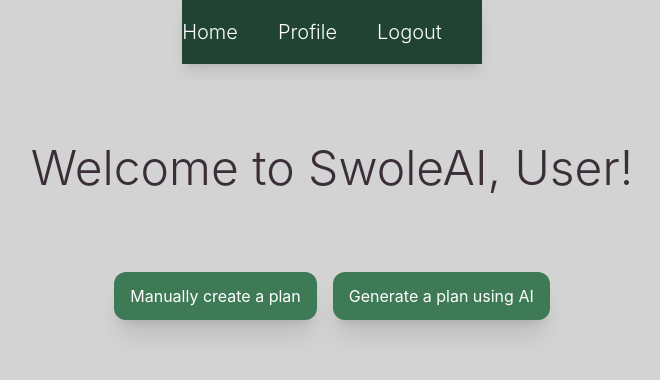
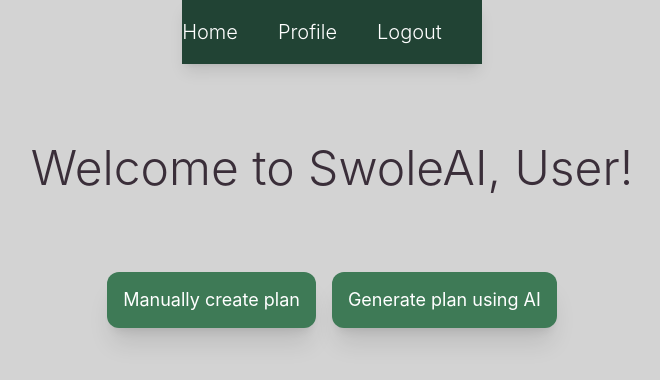
Before and after one commit to jbrijs/swole-ai, a React (Vite) app in the folder client/: page / in a window 1280 px wide. Shown: the top 380 px of the page, without its empty margins (308-968 px from the left). Built offline with nearby package versions, Linux system fonts and the light colour scheme; no server answers.

Commit message:
modified button height

```diff
--- a/client/src/Home.jsx
+++ b/client/src/Home.jsx
@@ -202,21 +202,21 @@ function Home() {
                   <div className="flex gap-3 sm:gap-6 w-full items-center">
                     {editable ? (
                       <button
-                        className="h-10 sm:h-12 text-xs sm:text-lg xl:text-xl bg-button rounded-xl  px-2 sm:px-4 md:px-6 xl:px-8 text-white shadow-md hover:bg-button_hover transition ease-in duration-150 shadow-xl"
+                        className="h-12 sm:h-14 text-xs sm:text-lg xl:text-xl bg-button rounded-xl  px-2 sm:px-4 md:px-6 xl:px-8 text-white shadow-md hover:bg-button_hover transition ease-in duration-150 shadow-xl"
                         onClick={editPlan}
                       >
                         Save Plan
                       </button>
                     ) : (
                       <button
-                        className="h-10 sm:h-12 text-xs sm:text-lg xl:text-xl bg-button rounded-xl  px-2 sm:px-4 md:px-6 xl:px-8 text-white shadow-md hover:bg-button_hover transition ease-in duration-150 shadow-xl"
+                        className="h-12 sm:h-14 text-xs sm:text-lg xl:text-xl bg-button rounded-xl  px-2 sm:px-4 md:px-6 xl:px-8 text-white shadow-md hover:bg-button_hover transition ease-in duration-150 shadow-xl"
                         onClick={() => setEditable(true)}
                       >
                         Edit plan
                       </button>
                     )}
                     <button
-                      className="h-10 sm:h-12 text-xs sm:text-lg xl:text-xl bg-button rounded-xl  px-2 sm:px-4 md:px-6 xl:px-8 text-white shadow-md hover:bg-button_hover transition ease-in duration-150 shadow-xl"
+                      className="h-12 sm:h-14 text-xs sm:text-lg xl:text-xl bg-button rounded-xl  px-2 sm:px-4 md:px-6 xl:px-8 text-white shadow-md hover:bg-button_hover transition ease-in duration-150 shadow-xl"
                       onClick={handleDeleteButton}
                     >
                       Delete Plan
@@ -227,16 +227,16 @@ function Home() {
                 {!userPlan && (
                   <div className="flex items-center justify-center w-full gap-4">
                     <button
-                      className="h-12 bg-button rounded-xl px-4 text-white shadow-md hover:bg-button_hover transition ease-in duration-150 shadow-xl"
+                      className="h-14 text-sm sm:text-lg px-2 sm:px-4 bg-button rounded-xl text-white shadow-md hover:bg-button_hover transition ease-in duration-150 shadow-xl"
                       onClick={handleCreateNewPlan}
                     >
-                      Manually create a plan
+                      Manually create plan
                     </button>
                     <button
-                      className="h-12 bg-button rounded-xl px-4 text-white shadow-md hover:bg-button_hover transition ease-in duration-150 shadow-xl"
+                      className="h-14 text-sm sm:text-lg px-2 sm:px-4 bg-button rounded-xl text-white shadow-md hover:bg-button_hover transition ease-in duration-150 shadow-xl"
                       onClick={handleGeneratePlan}
                     >
-                      Generate a plan using AI
+                      Generate plan using AI
                     </button>
                   </div>
                 )}
```
